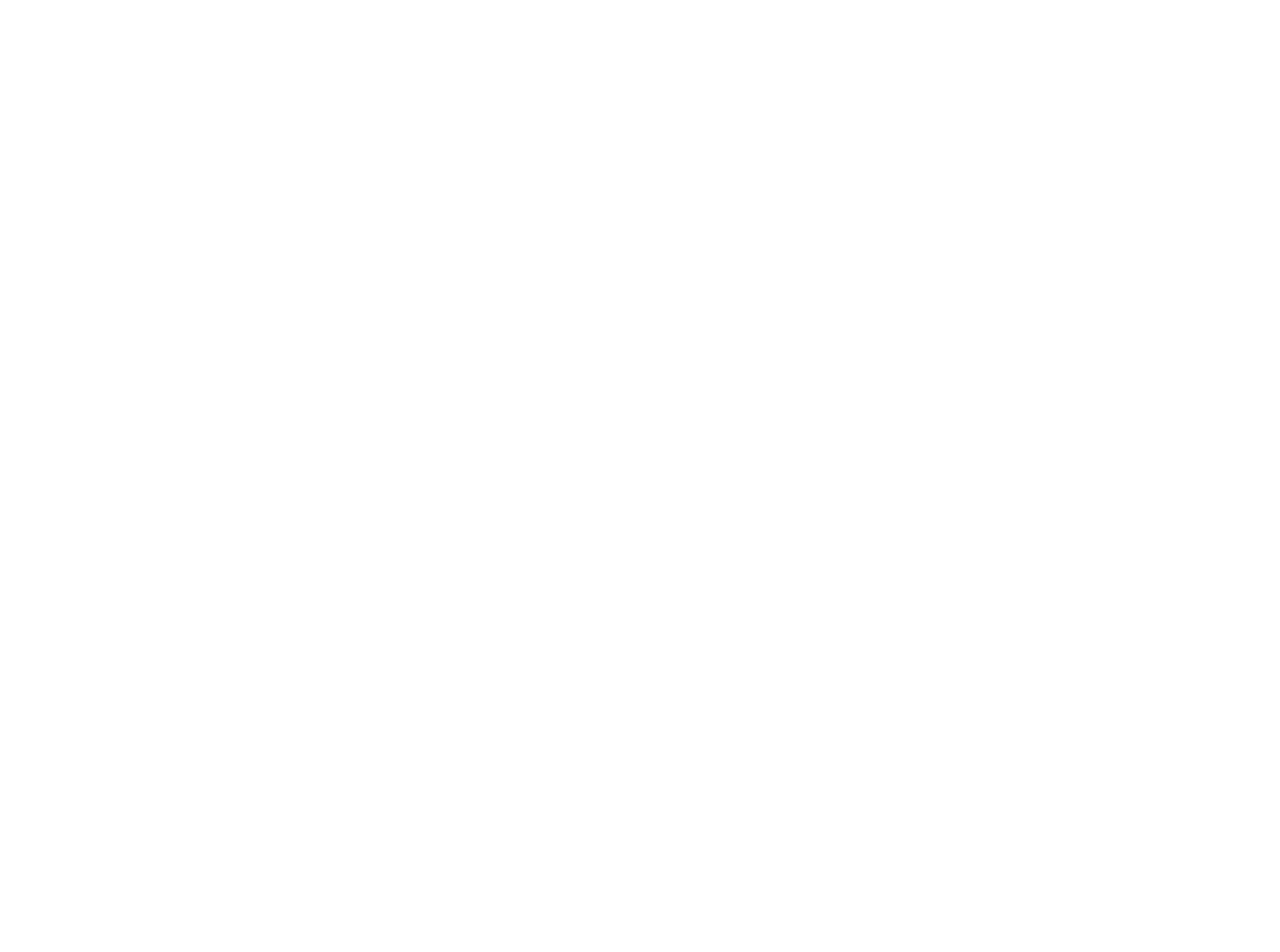
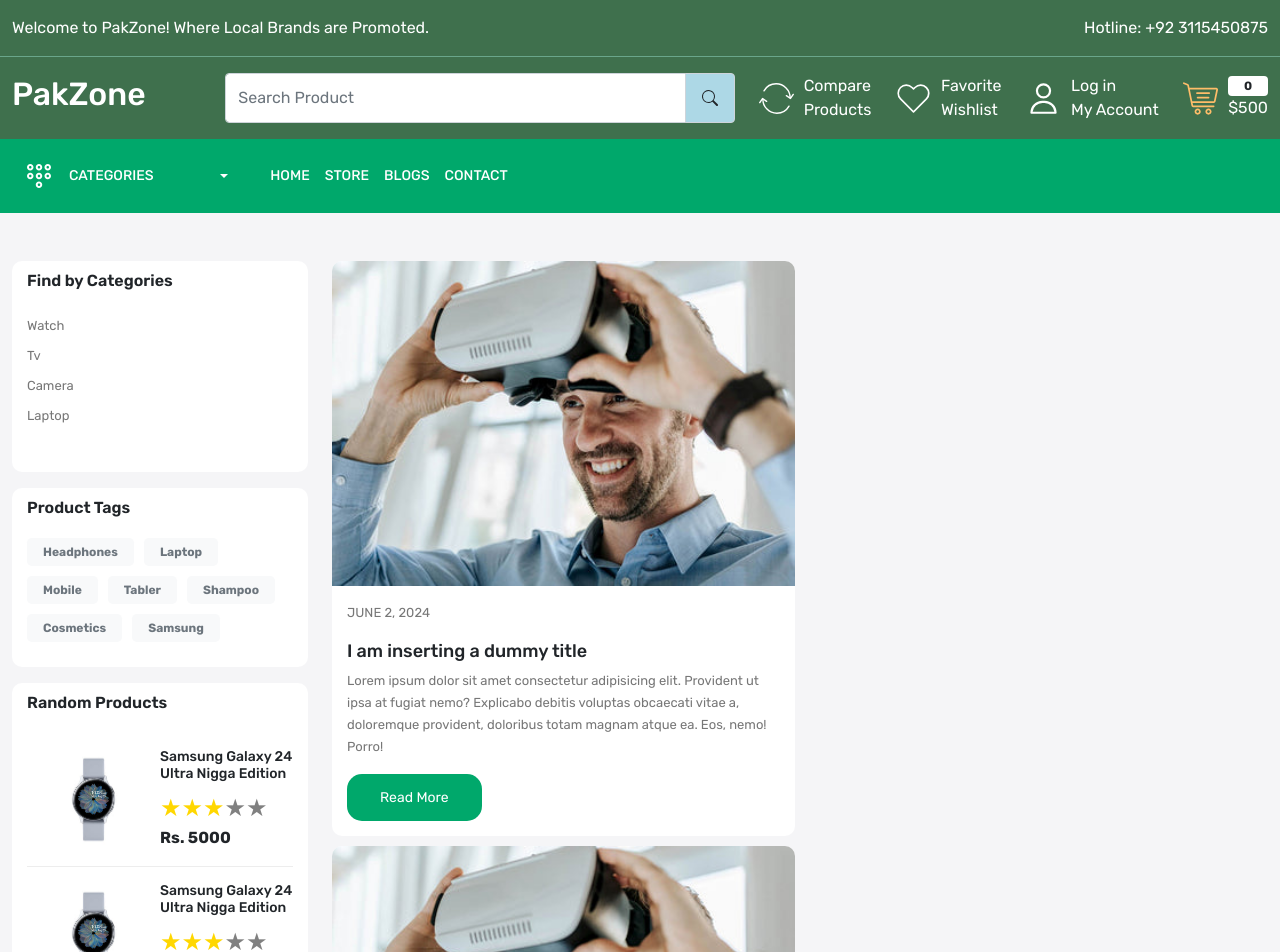
Before and after one commit to spicy-develops/ecommerce-web-frontend, a React (Create React App) app: page /blogs in a window 1280 px wide. Before the commit this address had no page. Shown: the top 952 px of the page. Before the commit the page ends 800 px from the top, so only its background shows below. Built offline with nearby package versions, Linux system fonts and the light colour scheme.

Commit message:
Blog Page Created with Dynamic STyling

```diff
--- a/src/App.css
+++ b/src/App.css
@@ -297,6 +297,11 @@ footer .input-group-text {
   line-height: 22px;
   color: var(--color-blogCardDate);
 }
+
+.br-6{
+  width: 49.484%;
+
+}
 /* Blog Card Ends Here */
 
 
--- a/src/App.js
+++ b/src/App.js
@@ -6,6 +6,7 @@ import Home from './pages/Home';
 import About from './pages/About';
 import Contact from './pages/Contact';
 import Store from './pages/Store';
+import Blog from './pages/Blog';
 function App() {
   return (
     <>
@@ -17,6 +18,7 @@ function App() {
             <Route path="about" element={<About />} />
             <Route path="contact" element={<Contact />} />
             <Route path="store" element={<Store />} />
+            <Route path="blogs" element={<Blog />} />
           </Route>
         </Routes>
       </BrowserRouter>
--- a/src/components/BlogCard.js
+++ b/src/components/BlogCard.js
@@ -1,11 +1,13 @@
 import React from 'react'
-import { Link } from 'react-router-dom'
-const BlogCard = () => {
+import { Link, useLocation} from 'react-router-dom'
+const BlogCard = (props) => {
+  const { blogGrid } = props
+  let location = useLocation()
   return (
-    <div className="col-3">
+    <div className={`${location.pathname == "/blogs" ? `br-${blogGrid}` : "col-3"}`}>
         <div className="blog-card">
             <div className="card-image">
-                <img src="images/blog-1.jpg" className='img-fluid' alt="blog" />
+                <img src="images/blog-1.jpg" className='img-fluid w-100' alt="blog" />
             </div>
             <div className="blog-content">
                 <p className="date">June 2, 2024</p>
--- /dev/null
+++ b/src/pages/Blog.js
@@ -0,0 +1,99 @@
+import React from 'react'
+import { Helmet } from 'react-helmet'
+import BlogCard from '../components/BlogCard'
+import ReactStars from "react-rating-stars-component";
+import { useState } from 'react'
+const Blog =     () => {
+    const [blogGrid, setGrid] = useState(6);
+    return (
+        <>
+            <Helmet>
+                <meta charSet='utf-8' />
+                <title>Blogs</title>
+            </Helmet>
+            <div className="blog-wrapper home-wrapper-2 py-5">
+                <div className="container-xxl">
+                    <div className="row">
+                        <div className="col-3">
+                            <div className='filter-card mb-3'>
+                                <h3 className="filter-title">
+                                    Find by Categories
+                                </h3>
+                                <div>
+                                    <ul className="ps-0">
+                                        <li>Watch</li>
+                                        <li>Tv</li>
+                                        <li>Camera</li>
+                                        <li>Laptop</li>
+                                    </ul>
+                                </div>
+                            </div>
+                            <div className='filter-card mb-3'>
+                                <h3 className="filter-title">
+                                    Product Tags
+                                </h3>
+                                <div>
+                                    <div className="product-tags d-flex flex-wrap align-items-center gap-10">
+                                        <span className="badge bg-light text-secondary rounded-3 py-2 px-3">Headphones</span>
+                                        <span className="badge bg-light text-secondary rounded-3 py-2 px-3">Laptop</span>
+                                        <span className="badge bg-light text-secondary rounded-3 py-2 px-3">Mobile</span>
+                                        <span className="badge bg-light text-secondary rounded-3 py-2 px-3">Tabler</span>
+                                        <span className="badge bg-light text-secondary rounded-3 py-2 px-3">Shampoo</span>
+                                        <span className="badge bg-light text-secondary rounded-3 py-2 px-3">Cosmetics</span>
+                                        <span className="badge bg-light text-secondary rounded-3 py-2 px-3">Samsung</span>
+                                    </div>
+                                </div>
+                            </div>
+                            <div className='filter-card mb-3'>
+                                <h3 className="filter-title">
+                                    Random Products
+                                </h3>
+                                <div>
+                                    <div className="random-products d-flex align-items-center">
+                                        <div className="w-50"><img src="images/watch.jpg" className='img-fluid' alt="randomproductimage" /></div>
+                                        <div className="w-50">
+                                            <h5>Samsung Galaxy 24 Ultra Nigga Edition</h5>
+                                            <ReactStars
+                                                count={5}
+                                                size={24}
+                                                activeColor={"#ffd700"}
+                                                value={3}
+                                                edit={false}
+                                            />
+                                            <b>Rs. 5000</b>
+                                        </div>
+                                    </div>
+                                    <div className="random-products d-flex align-items-center">
+                                        <div className="w-50"><img src="images/watch.jpg" className='img-fluid' alt="randomproductimage" /></div>
+                                        <div className="w-50">
+                                            <h5>Samsung Galaxy 24 Ultra Nigga Edition</h5>
+                                            <ReactStars
+                                                count={5}
+                                                size={24}
+                                                activeColor={"#ffd700"}
+                                                value={3}
+                                                edit={false}
+                                            />
+                                            <b>Rs. 5000</b>
+                                        </div>
+                                    </div>
+                                </div>
+                            </div>
+                        </div>
+                        <div className="col-9">
+                            <div className="d-flex gap-10 flex-wrap">
+                                <BlogCard blogGrid = {blogGrid}></BlogCard>
+                                <BlogCard blogGrid={blogGrid}></BlogCard>
+                                <BlogCard blogGrid={blogGrid}></BlogCard>
+                                <BlogCard blogGrid={blogGrid}></BlogCard>
+                            </div>
+                        </div>
+                    </div>
+                </div>
+            </div>
+
+        </>
+    )
+}
+
+export default Blog
```
